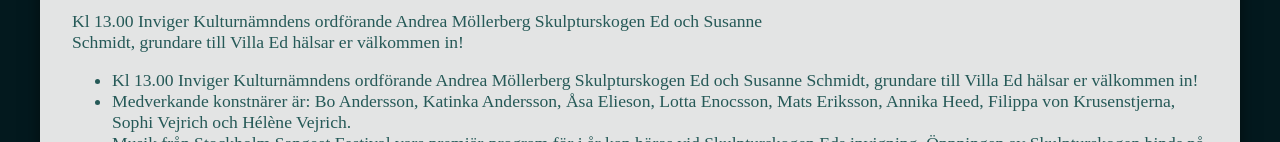
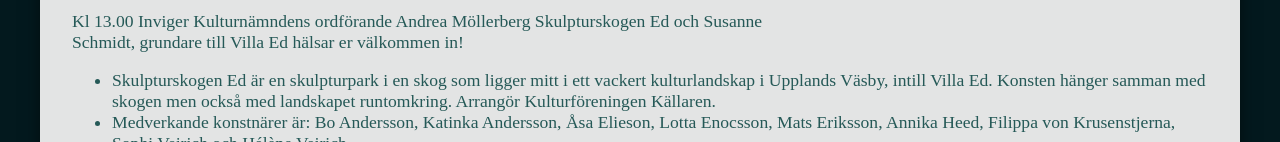
Before and after one commit to LeoDanielsson/renqvistsverkstad, a Next.js app: page /skogen in a window 1280 px wide. Shown: the part 810-952 px from the top of the page. Built offline with nearby package versions, Linux system fonts and the light colour scheme; what typography would draw is missing.

Commit message:
Fix wrong paragraph

```diff
--- a/pages/skogen.js
+++ b/pages/skogen.js
@@ -99,9 +99,10 @@
             </p>
             <ul>
               <li>
-                Kl 13.00 Inviger Kulturnämndens ordförande Andrea Möllerberg
-                Skulpturskogen Ed och Susanne Schmidt, grundare till Villa Ed
-                hälsar er välkommen in!
+                Skulpturskogen Ed är en skulpturpark i en skog som ligger mitt i
+                ett vackert kulturlandskap i Upplands Väsby, intill Villa Ed.
+                Konsten hänger samman med skogen men också med landskapet
+                runtomkring. Arrangör Kulturföreningen Källaren.
               </li>
               <li>
                 Medverkande konstnärer är: Bo Andersson, Katinka Andersson, Åsa
```
